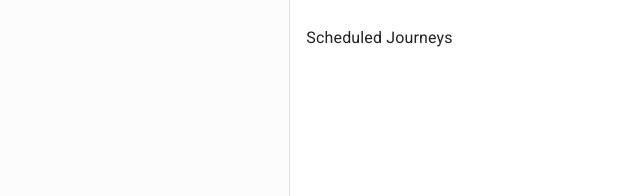
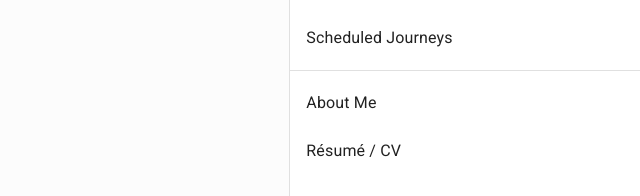
Before and after one commit to bonzaipenguin/bonzaipenguin.github.io, a React (Vite) app: page / in a window 1280 px wide. Shown: the part 202-398 px from the top of the page, without its empty margins (640-1280 px from the left). Built offline with nearby package versions, Linux system fonts and the light colour scheme.

Commit message:
Add secondary pages

```diff
--- a/src/routes/root.jsx
+++ b/src/routes/root.jsx
@@ -7,6 +7,7 @@ import ListItem from '@mui/material/ListItem';
 import ListItemButton from '@mui/material/ListItemButton';
 import ListItemText from '@mui/material/ListItemText';
 import Typography from '@mui/material/Typography';
+import Divider from '@mui/material/Divider';
 
 
 export default function Root() {
@@ -50,6 +51,16 @@ export default function Root() {
               </ListItem>
             ))}
           </List>
+          <Divider/>
+          <List>
+            {['About Me', 'Résumé / CV'].map((text) => (
+              <ListItem key={text} disablePadding>
+                <ListItemButton>
+                  <ListItemText primary={text} />
+                </ListItemButton>
+              </ListItem>
+            ))}
+          </List>
         </Drawer>
         <div id="detail"></div>
       </>
```
